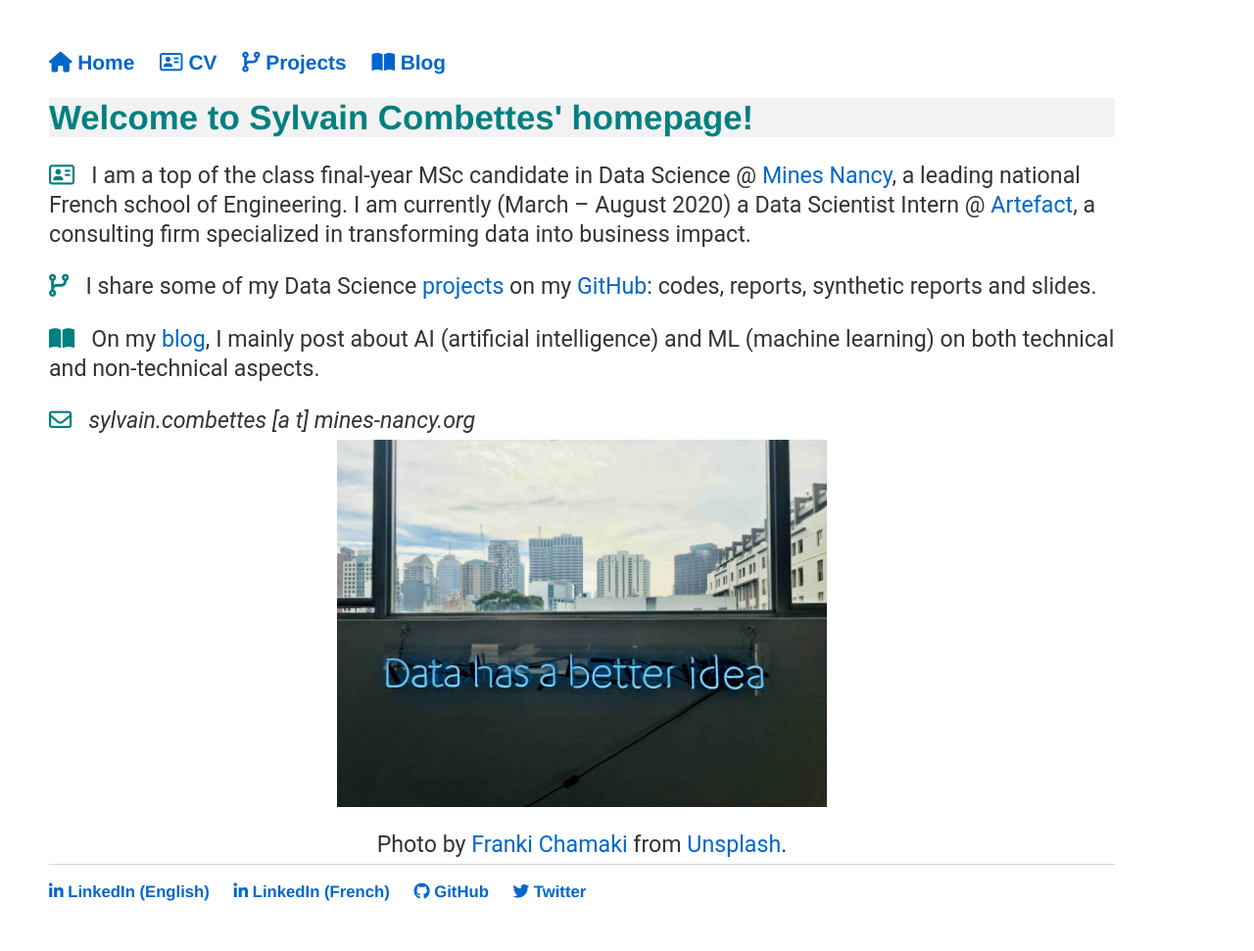
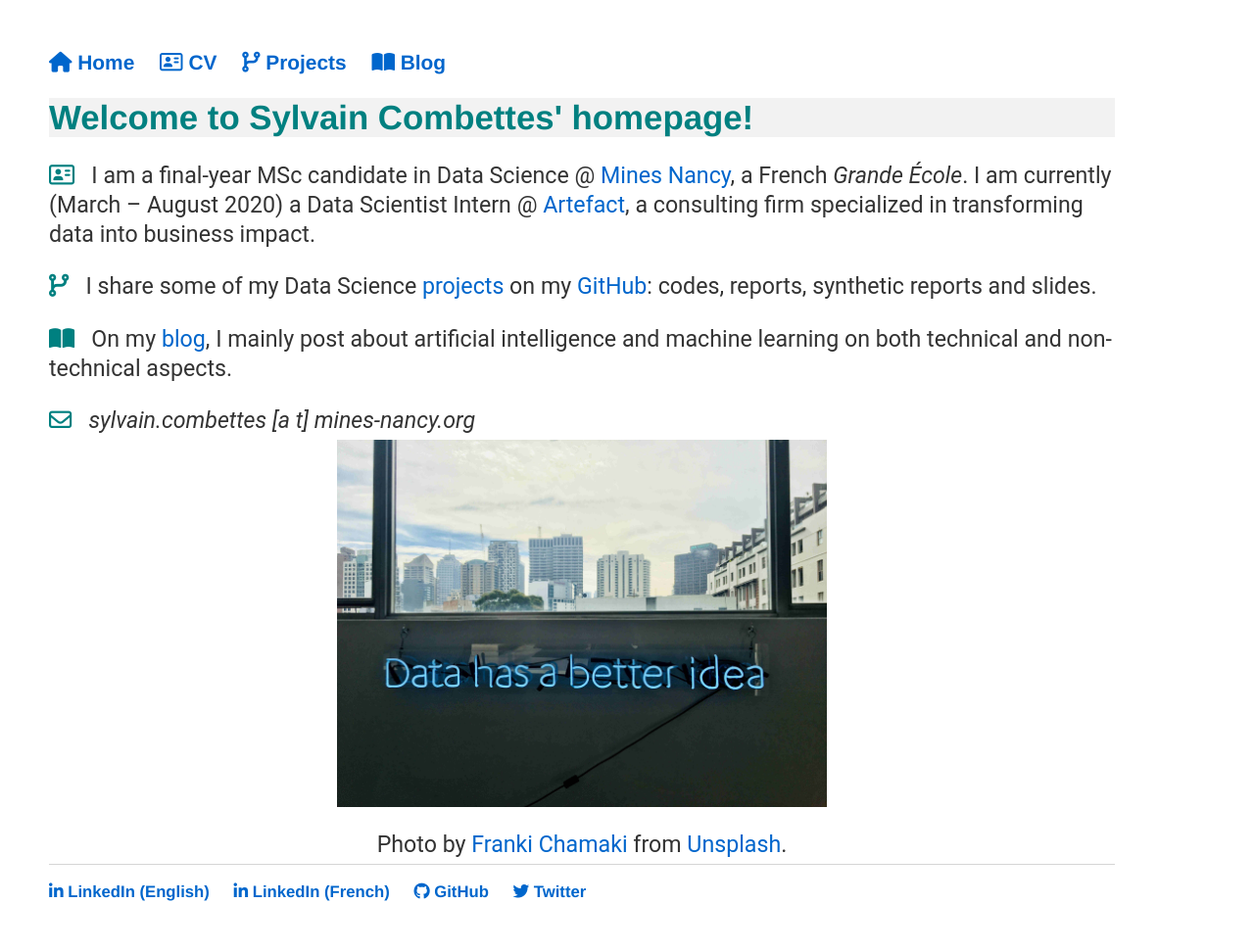
Before and after one commit to sylvaincom/sylvaincom.github.io, a Jekyll site: the page built from index.html, in a window 1280 px wide. Shown: the whole page at 98% size. Built offline with Jekyll 4.4.1, drawn with Linux system fonts in a browser that asks for light colours; nearby versions of some CDN libraries.

Commit message:
Minor update

```diff
--- a/blog/index.html
+++ b/blog/index.html
@@ -5,7 +5,7 @@ title: Sylvain Combettes' blog
 
 <h1>{{ page.title }}</h1>
 
-<p>I mainly post about AI (artificial intelligence) and ML (machine learning) on both technical and non-technical aspects.</p>
+<p>I mainly post about artificial intelligence and machine learning on both technical and non-technical aspects.</p>
 
 <p>List of posts (regularly updated):</p>
 
--- a/index.html
+++ b/index.html
@@ -7,11 +7,11 @@ title: Sylvain Combettes' homepage
 
 <h1> Welcome to Sylvain Combettes' homepage!</h1>
 
-<p> <i class="far fa-address-card" style="color:#008080"></i> &nbsp; I am a top of the class final-year MSc candidate in Data Science @ <a href="https://en.wikipedia.org/wiki/%C3%89cole_nationale_sup%C3%A9rieure_des_mines_de_Nancy" target="_blank">Mines Nancy</a>, a leading national French school of Engineering. I am currently (March &ndash; August 2020) a Data Scientist Intern @ <a href="https://artefact.com/" target="_blank">Artefact</a>, a consulting firm specialized in transforming data into business impact.</p>
+<p> <i class="far fa-address-card" style="color:#008080"></i> &nbsp; I am a final-year MSc candidate in Data Science @ <a href="https://en.wikipedia.org/wiki/%C3%89cole_nationale_sup%C3%A9rieure_des_mines_de_Nancy" target="_blank">Mines Nancy</a>, a French <i>Grande École</i>. I am currently (March &ndash; August 2020) a Data Scientist Intern @ <a href="https://artefact.com/" target="_blank">Artefact</a>, a consulting firm specialized in transforming data into business impact.</p>
 
 <p> <i class="fas fa-code-branch" style="color:#008080"></i> &nbsp; I share some of my Data Science <a href="/projects/">projects</a> on my <a href="https://github.com/sylvaincom" target="_blank">GitHub</a>: codes, reports, synthetic reports and slides.</p>
 
-<p> <i class="fas fa-book-open" style="color:#008080"></i> &nbsp; On my <a href="/blog/">blog</a>, I mainly post about AI (artificial intelligence) and ML (machine learning) on both technical and non-technical aspects.</p>
+<p> <i class="fas fa-book-open" style="color:#008080"></i> &nbsp; On my <a href="/blog/">blog</a>, I mainly post about artificial intelligence and machine learning on both technical and non-technical aspects.</p>
 
 <p> <i class="far fa-envelope" style="color:#008080"></i> &nbsp; <i>sylvain.combettes [a t] mines-nancy.org</i></p>
 
```
